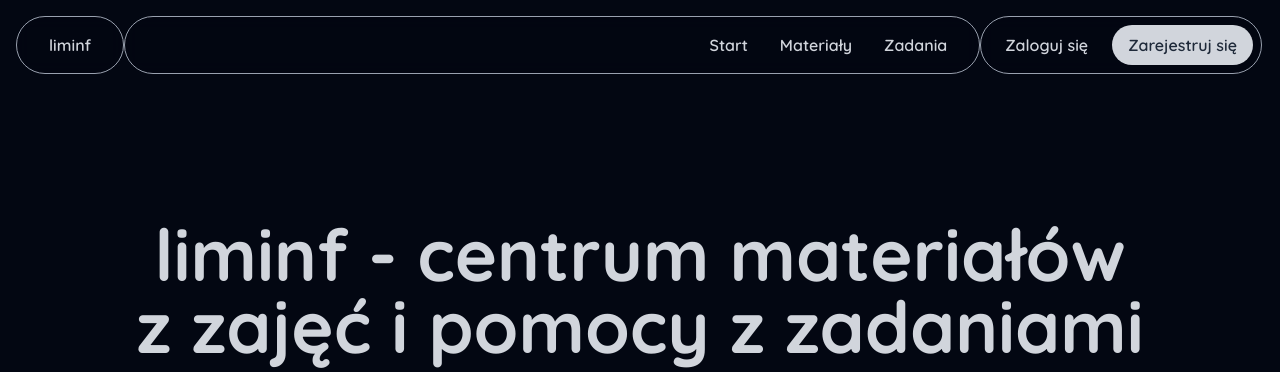
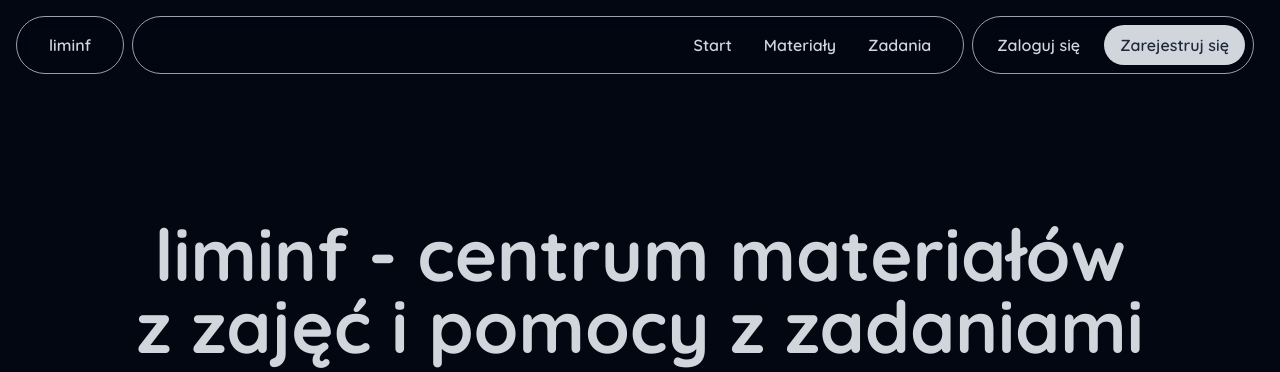
Before and after one commit to FunTomDev/liminf, a Django app: page / in a window 1280 px wide. Shown: the top 372 px of the page. Run offline with Django 5.2, Linux system fonts and the light colour scheme; data that the repository does not hold is empty; style sheets or scripts are compiled from the project's sources; some libraries are stand-ins or nearby versions.

Commit message:
Added spacing between elements

```diff
--- a/frontend/templates/header.html
+++ b/frontend/templates/header.html
@@ -1,5 +1,5 @@
 <header class="main-header z-50 bg-none fixed w-full p-4">
-	<div class="container flex flex-row justify-between min-w-full items-center [&>*]:border [&>*]:border-gray-400 [&>*]:bg-blur [&>*]:rounded-full [&>*]:flex [&>*]:items-center">
+	<div class="container flex flex-row justify-between gap-2 min-w-full items-center [&>*]:border [&>*]:border-gray-400 [&>*]:bg-blur [&>*]:rounded-full [&>*]:flex [&>*]:items-center">
 		<a href="{% url 'home' %}" class="logo block py-4 px-8 font-semibold select-none">liminf</a>
 		<nav class="main-nav font-semibold flex-grow py-4 px-8 max-lg:invisible max-lg:absolute max-lg:size-0">
 			<ul class="flex flex-row gap-8 justify-end w-full ml-auto">
```
